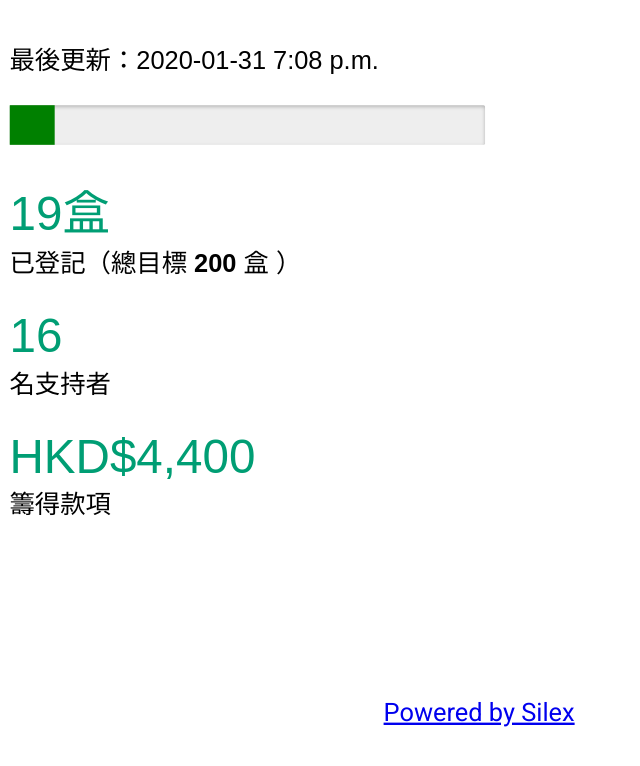
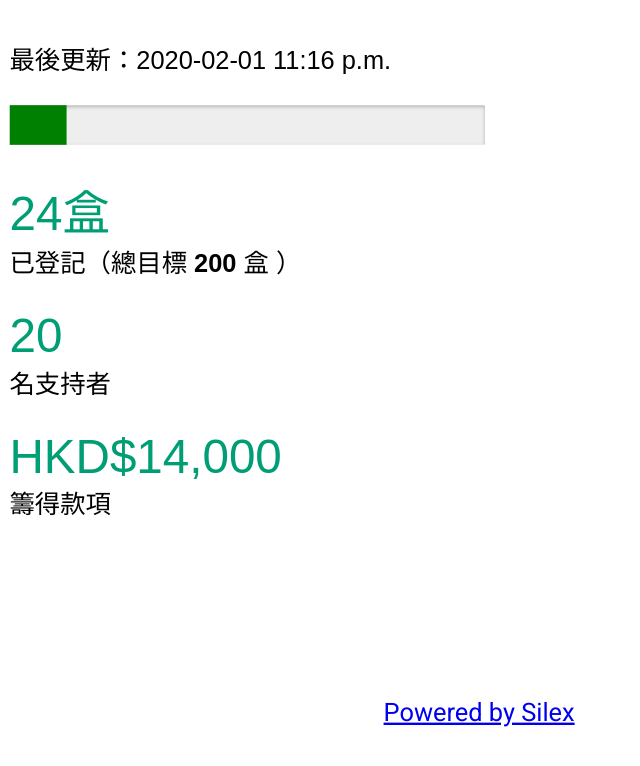
Before and after one commit to likitty14/ndjcStatData, a plain HTML site: page index.html in a window 1280 px wide. Shown: the whole page, without its empty margins (0-640 px from the left). Drawn offline with Linux system fonts and the light colour scheme.

Commit message:
Batch update

```diff
--- a/index.html
+++ b/index.html
@@ -39,16 +39,16 @@
         <div data-silex-type="container-element" class="editable-style silex-element-content silex-id-1478366444112-0 silex-container-content container-element website-width" style=""></div>
     </div>
     <div data-silex-type="container-element" class="container-element editable-style silex-id-1474394621033-3 section-element" style="">
-        <div data-silex-type="container-element" class="editable-style silex-element-content silex-id-1474394621032-2 silex-container-content container-element website-width" style=""><div data-silex-type="html-element" class="editable-style silex-id-1580399934996-0 html-element" style=""><div class="silex-element-content">最後更新：2020-01-31&nbsp;7:08&nbsp;p.m.
+        <div data-silex-type="container-element" class="editable-style silex-element-content silex-id-1474394621032-2 silex-container-content container-element website-width" style=""><div data-silex-type="html-element" class="editable-style silex-id-1580399934996-0 html-element" style=""><div class="silex-element-content">最後更新：2020-02-01&nbsp;11:16&nbsp;p.m.
 <br><br>
-<progress max="200" value="19"></progress><br>
-<span class="importantNumber">19盒</span><br>
+<progress max="200" value="24"></progress><br>
+<span class="importantNumber">24盒</span><br>
 已登記（總目標 <b>200</b> 盒 ）<br>
 <br>
-<span class="importantNumber">16</span><br>
+<span class="importantNumber">20</span><br>
 名支持者<br>
 <br>
-<span class="importantNumber">HKD$4,400</span><br>
+<span class="importantNumber">HKD$14,000</span><br>
 籌得款項</div></div></div>
     </div>
     <div data-silex-type="container-element" class="container-element editable-style silex-id-1478366450713-3 section-element" style="">
```
